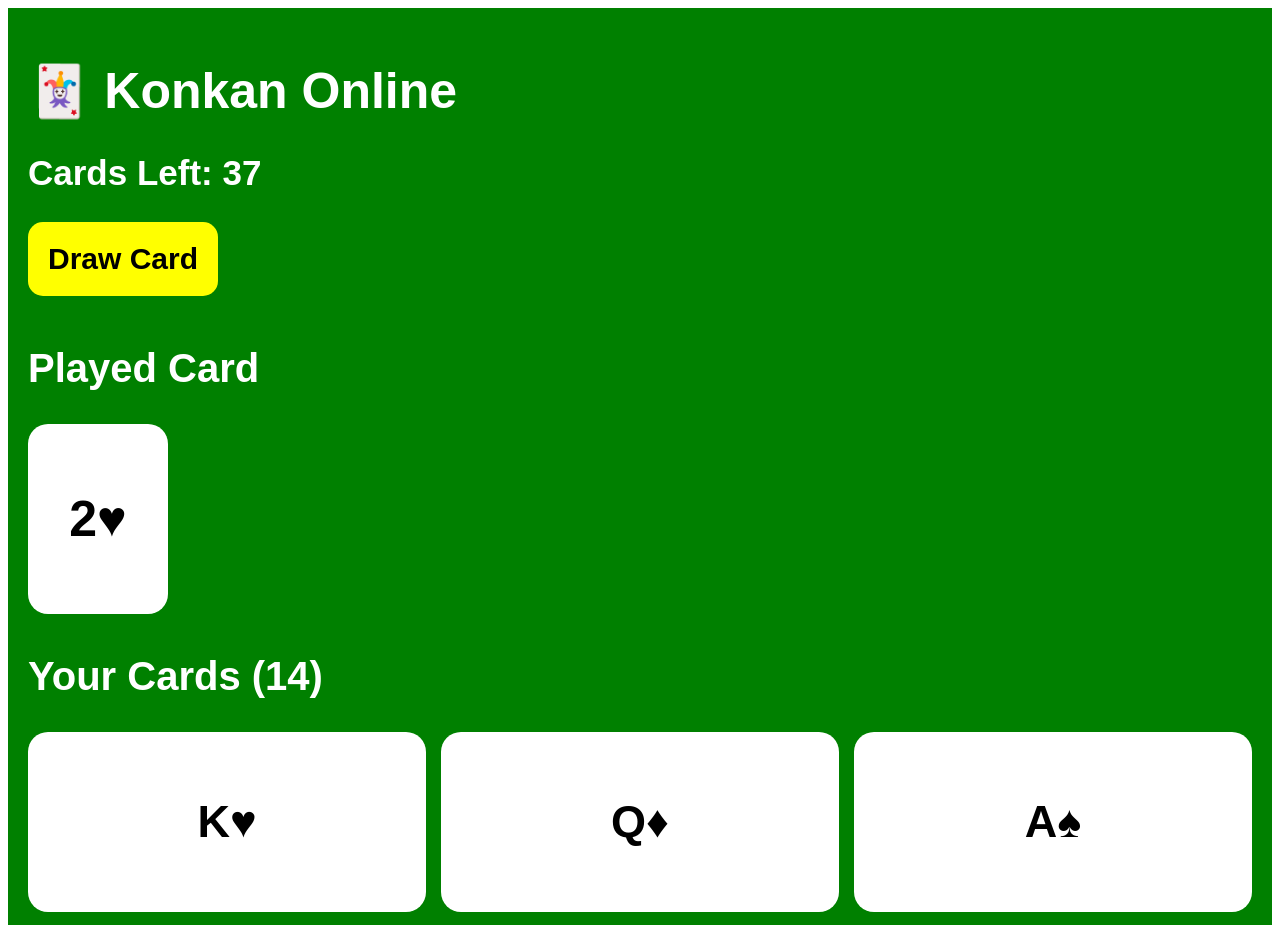
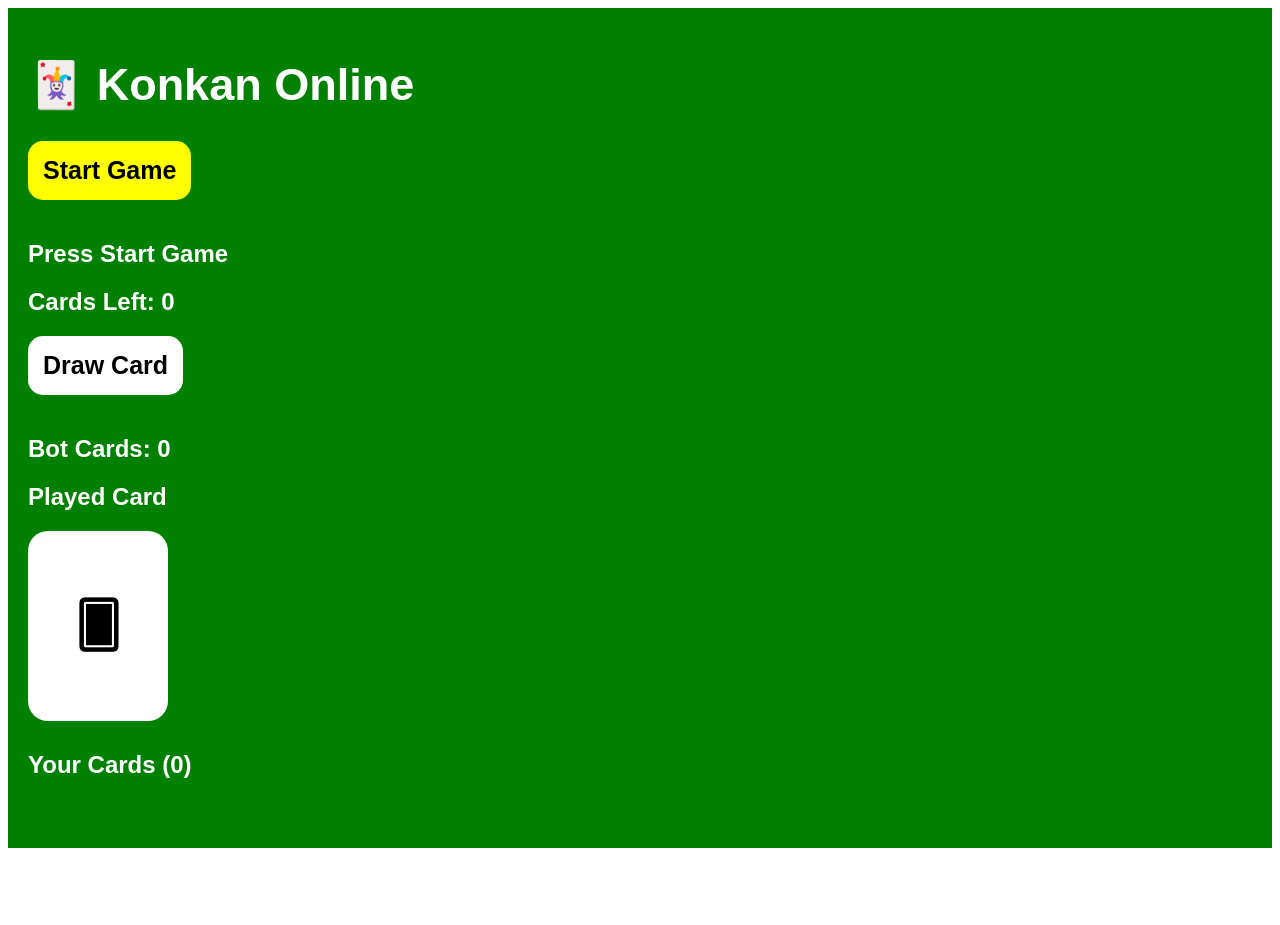
Before and after one commit to muhammedmustafamuhammed831-png/bingo-royal, a React (Vite) app: page / in a window 1280 px wide. Shown: the top 925 px of the page. After the commit the page ends 856 px from the top, so only its background shows below. Built offline with nearby package versions, Linux system fonts and the light colour scheme.

Commit message:
Refactor card game logic and UI updates

```diff
--- a/src/App.jsx
+++ b/src/App.jsx
@@ -22,6 +22,7 @@ export default function App() {
   const createDeck = () => {
     let deck = [];
 
+    for (let x = 0; x < 2; x++) {
       for (let suit of suits) {
         for (let value of values) {
           deck.push({
@@ -31,25 +32,51 @@ export default function App() {
           });
         }
       }
+    }
 
     return deck.sort(() => Math.random() - 0.5);
   };
 
-  const firstDeck = createDeck();
+  const startGame = () => {
+    const shuffled = createDeck();
 
-  const startCard = firstDeck[0];
+    const startCard = shuffled[0];
 
-  const [deck, setDeck] = useState(firstDeck.slice(15));
+    setPlayedCard(startCard);
 
-  const [playerCards, setPlayerCards] = useState(
-    firstDeck.slice(1, 15)
+    setPlayerCards(shuffled.slice(1, 15));
+
+    setBotCards(shuffled.slice(15, 29));
+
+    setDeck(shuffled.slice(29));
+
+    setTurn("player");
+
+    setMessage("Game Started 🎮");
+  };
+
+  const [deck, setDeck] = useState([]);
+
+  const [playerCards, setPlayerCards] = useState([]);
+
+  const [botCards, setBotCards] = useState([]);
+
+  const [playedCard, setPlayedCard] = useState(null);
+
+  const [message, setMessage] = useState("Press Start Game");
+
+  const [turn, setTurn] = useState("player");
+
+  const canPlay = (card) => {
+    return (
+      card.suit === playedCard.suit ||
+      card.value === playedCard.value
     );
-
-  const [playedCard, setPlayedCard] = useState(startCard);
-
-  const [message, setMessage] = useState("");
+  };
 
   const drawCard = () => {
+    if (turn !== "player") return;
+
     if (deck.length === 0) {
       setMessage("No cards left");
       return;
@@ -57,35 +84,84 @@ export default function App() {
 
     const newDeck = [...deck];
 
-    const newCard = newDeck.pop();
+    const card = newDeck.pop();
 
     setDeck(newDeck);
 
-    setPlayerCards([...playerCards, newCard]);
+    setPlayerCards([...playerCards, card]);
 
-    setMessage("You drew a card");
+    setTurn("bot");
+
+    setMessage("Bot Turn");
   };
 
   const playCard = (card, index) => {
-    const sameSuit = card.suit === playedCard.suit;
+    if (turn !== "player") return;
 
-    const sameValue = card.value === playedCard.value;
+    if (!canPlay(card)) {
+      setMessage("Wrong Card ❌");
+      return;
+    }
 
-    if (sameSuit || sameValue) {
     setPlayedCard(card);
 
-      setPlayerCards(
-        playerCards.filter((_, i) => i !== index)
+    const newCards = playerCards.filter(
+      (_, i) => i !== index
     );
 
-      setMessage("Card Played ✅");
+    setPlayerCards(newCards);
 
-      if (playerCards.length === 1) {
+    if (newCards.length === 0) {
       setMessage("YOU WIN 🎉");
+      return;
     }
-    } else {
-      setMessage("Wrong Card ❌");
+
+    setTurn("bot");
+
+    setMessage("Bot Turn");
+  };
+
+  const botPlay = () => {
+    if (turn !== "bot") return;
+
+    let played = false;
+
+    for (let i = 0; i < botCards.length; i++) {
+      if (canPlay(botCards[i])) {
+        const card = botCards[i];
+
+        setPlayedCard(card);
+
+        const newBot = botCards.filter(
+          (_, index) => index !== i
+        );
+
+        setBotCards(newBot);
+
+        played = true;
+
+        if (newBot.length === 0) {
+          setMessage("BOT WINS 🤖");
+          return;
         }
+
+        break;
+      }
+    }
+
+    if (!played && deck.length > 0) {
+      const newDeck = [...deck];
+
+      const card = newDeck.pop();
+
+      setDeck(newDeck);
+
+      setBotCards([...botCards, card]);
+    }
+
+    setTurn("player");
+
+    setMessage("Your Turn");
   };
 
   return (
@@ -98,39 +174,64 @@ export default function App() {
         fontFamily: "Arial",
       }}
     >
-      <h1 style={{ fontSize: 50 }}>
+      <h1 style={{ fontSize: 45 }}>
         🃏 Konkan Online
       </h1>
 
-      <h2 style={{ fontSize: 35 }}>
-        Cards Left: {deck.length}
-      </h2>
+      <button
+        onClick={startGame}
+        style={{
+          padding: 15,
+          fontSize: 25,
+          borderRadius: 15,
+          background: "yellow",
+          border: "none",
+          fontWeight: "bold",
+          marginBottom: 20,
+        }}
+      >
+        Start Game
+      </button>
+
+      {turn === "bot" && (
+        <button
+          onClick={botPlay}
+          style={{
+            padding: 15,
+            fontSize: 25,
+            borderRadius: 15,
+            background: "orange",
+            border: "none",
+            fontWeight: "bold",
+            marginLeft: 10,
+          }}
+        >
+          Bot Play
+        </button>
+      )}
+
+      <h2>{message}</h2>
+
+      <h2>Cards Left: {deck.length}</h2>
 
       <button
         onClick={drawCard}
         style={{
-          padding: 20,
-          fontSize: 30,
+          padding: 15,
+          fontSize: 25,
           borderRadius: 15,
-          background: "yellow",
+          background: "white",
+          border: "none",
           fontWeight: "bold",
-          border: "none",
           marginBottom: 20,
         }}
       >
         Draw Card
       </button>
 
-      <h2>{message}</h2>
+      <h2>Bot Cards: {botCards.length}</h2>
 
-      <h2
-        style={{
-          marginTop: 30,
-          fontSize: 40,
-        }}
-      >
-        Played Card
-      </h2>
+      <h2>Played Card</h2>
 
       <div
         style={{
@@ -142,17 +243,15 @@ export default function App() {
           display: "flex",
           justifyContent: "center",
           alignItems: "center",
-          fontSize: 50,
+          fontSize: 45,
           fontWeight: "bold",
-          marginBottom: 40,
+          marginBottom: 30,
         }}
       >
-        {playedCard.text}
+        {playedCard ? playedCard.text : "🂠"}
       </div>
 
-      <h2 style={{ fontSize: 40 }}>
-        Your Cards ({playerCards.length})
-      </h2>
+      <h2>Your Cards ({playerCards.length})</h2>
 
       <div
         style={{
@@ -168,12 +267,12 @@ export default function App() {
             style={{
               background: "white",
               color: "black",
-              height: 180,
+              height: 170,
               borderRadius: 20,
               display: "flex",
               justifyContent: "center",
               alignItems: "center",
-              fontSize: 45,
+              fontSize: 40,
               fontWeight: "bold",
             }}
           >
```
Lines whose indentation alone changed are shown as unchanged.
